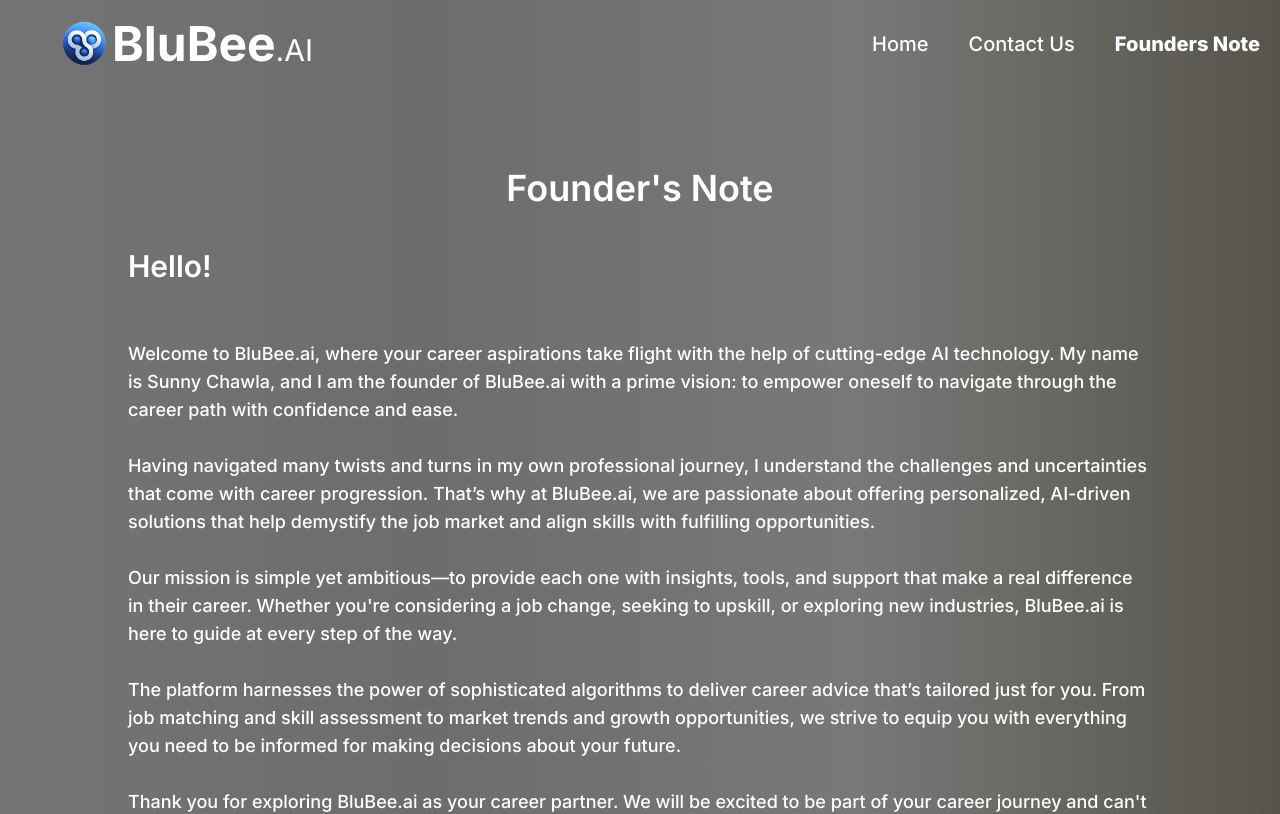
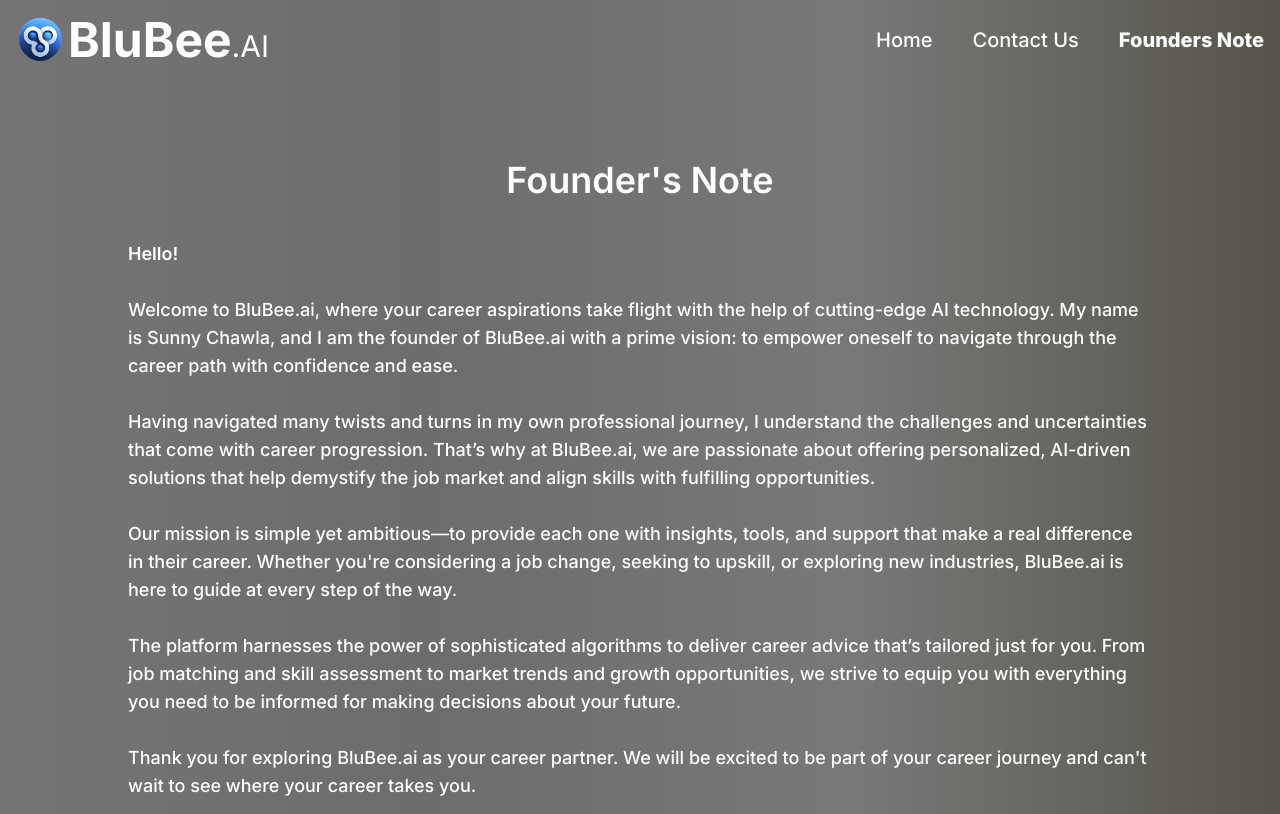
Before and after one commit to Arsooo-SunnY/blubee, a Next.js app: page /about in a window 1280 px wide. Shown: the top 814 px of the page. Built offline with nearby package versions, Linux system fonts and the light colour scheme.

Commit message:
Update page.js

```diff
--- a/src/app/about/page.js
+++ b/src/app/about/page.js
@@ -16,7 +16,7 @@ const AboutUs = () => {
     return (
         <div className="bg-custom-gradient">
             <div className="bg-black bg-opacity-50 text-white min-h-screen">
-                <nav className='flex items-center justify-between p-5 md:ml-10'>
+                <nav className='flex items-center justify-between p-4'>
                     <Link href="/">
                         <div className='flex items-center'>
                             <img src={logoImage} alt="BluBee Logo" className='w-12 h-12 mr-1' />
@@ -70,8 +70,8 @@ const AboutUs = () => {
 
                 <div className="w-full md:w-[80vw] mx-auto py-20 px-5 md:px-0 font-medium text-lg">
                     <h1 className="text-center text-3xl md:text-4xl font-semibold mb-10">Founder's Note</h1>
-                    <span className="font-semibold text-2xl block md:text-3xl">Hello!</span>
-                    <br /><br />
+                    <span className="font-semibold text-lg block md:text-lg">Hello!</span>
+                    <br />
                     Welcome to BluBee.ai, where your career aspirations take flight with the help of cutting-edge AI technology. My name is Sunny Chawla, and I am the founder of BluBee.ai with a prime vision: to empower oneself to navigate through the career path with confidence and ease.
                     <br /><br />
                     Having navigated many twists and turns in my own professional journey, I understand the challenges and uncertainties that come with career progression. That’s why at BluBee.ai, we are passionate about offering personalized, AI-driven solutions that help demystify the job market and align skills with fulfilling opportunities.
```
